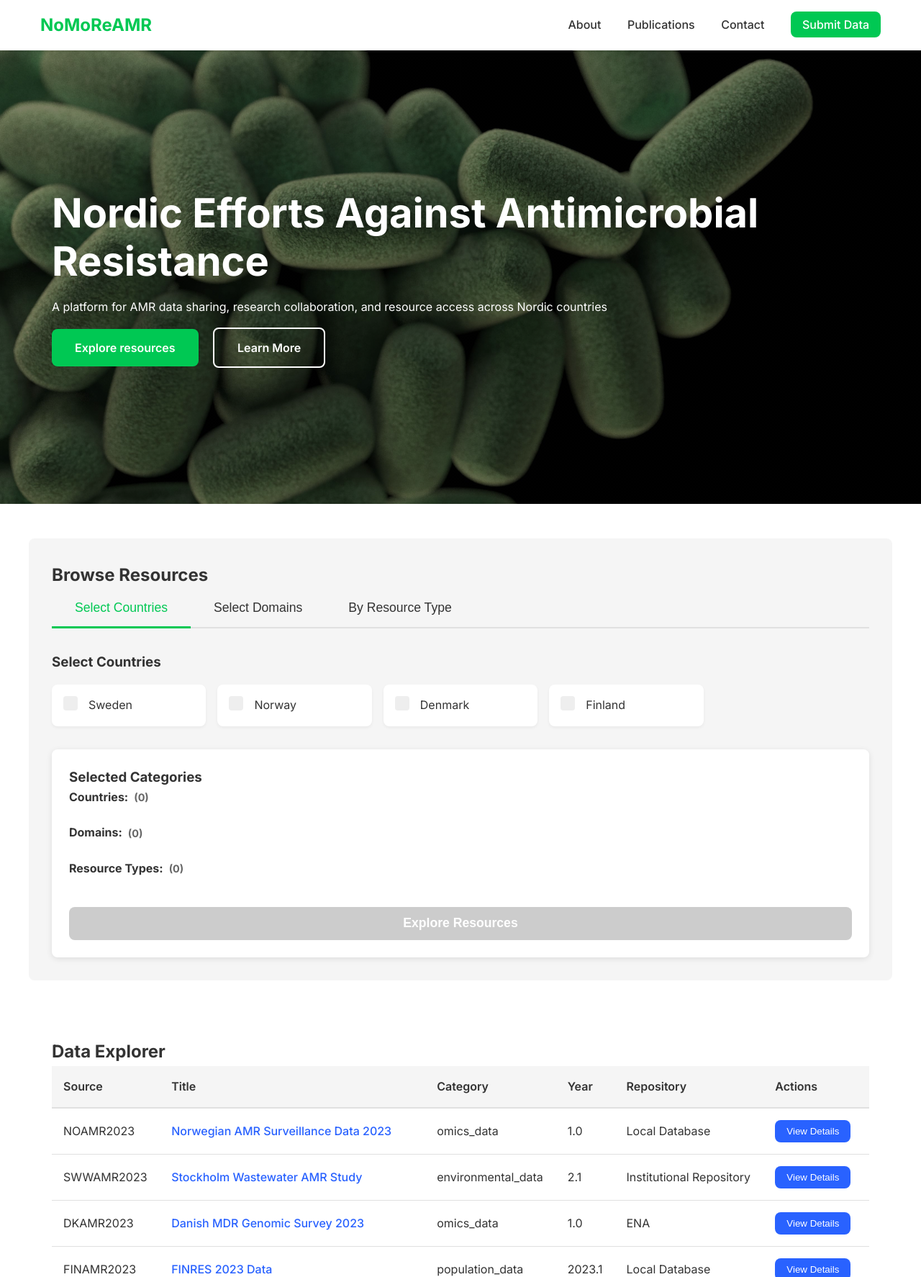
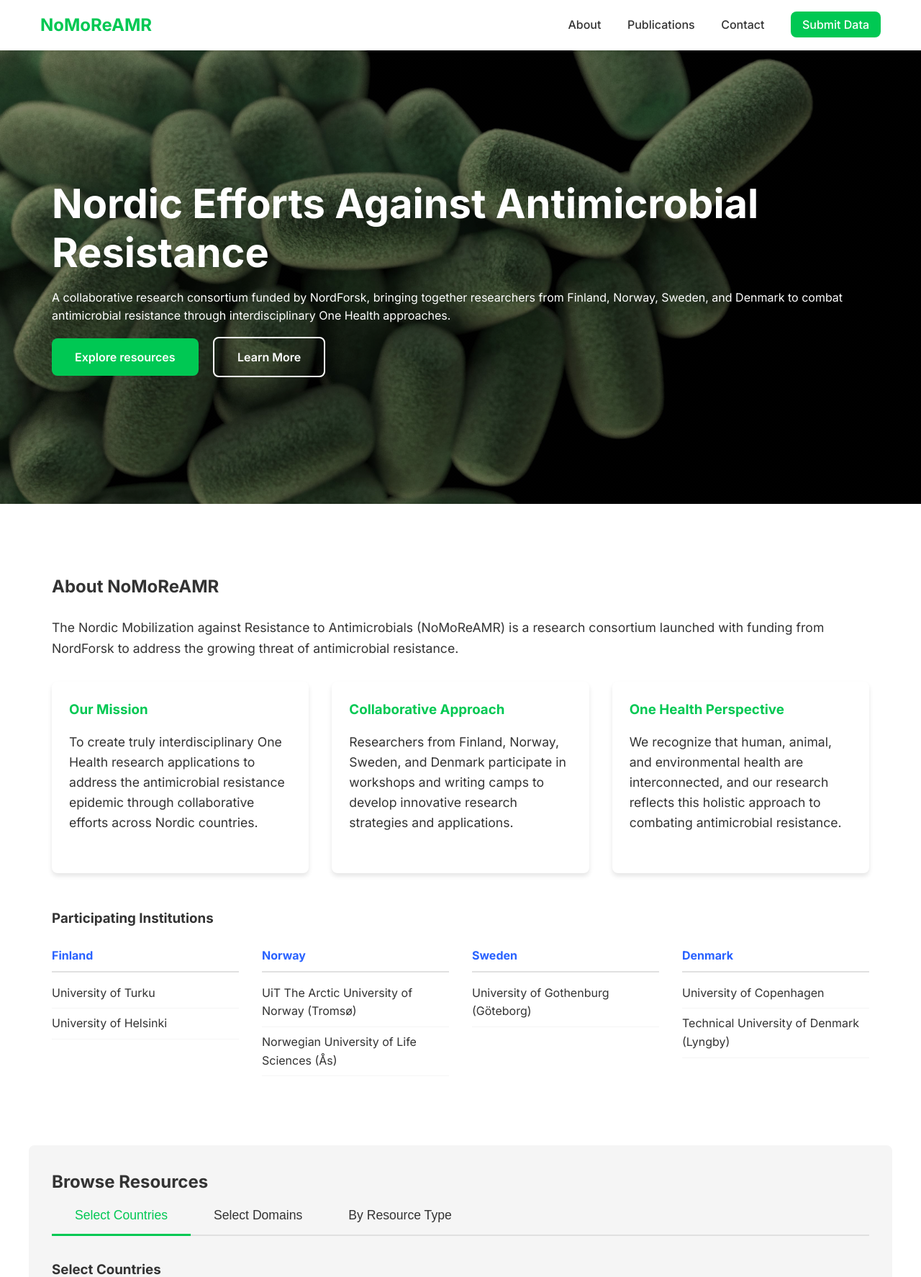
Before and after one commit to amulyabaral/nmr_catalog, a Flask app: page / in a window 1280 px wide. Shown: the top 1774 px of the page at 72% size. Run offline with Flask 3, Linux system fonts and the light colour scheme; data comes from the database, SQL or seed files in the repository.

Commit message:
new features

```diff
--- a/static/css/styles.css
+++ b/static/css/styles.css
@@ -885,3 +898,70 @@ footer {
 .view-btn:hover {
     background: #1a54f7;
 }
+
+/* About Section Styles */
+.about-section {
+    max-width: 1200px;
+    margin: 4rem auto;
+    padding: 2rem;
+}
+
+.about-section h2 {
+    margin-bottom: 1.5rem;
+    color: var(--text-color);
+}
+
+.about-section p {
+    margin-bottom: 2rem;
+    font-size: 1.1rem;
+    line-height: 1.6;
+}
+
+.about-grid {
+    display: grid;
+    grid-template-columns: repeat(auto-fit, minmax(300px, 1fr));
+    gap: 2rem;
+    margin-bottom: 3rem;
+}
+
+.about-card {
+    background: white;
+    border-radius: var(--border-radius);
+    padding: 1.5rem;
+    box-shadow: 0 4px 6px rgba(0,0,0,0.1);
+}
+
+.about-card h3 {
+    color: var(--primary-color);
+    margin-bottom: 1rem;
+}
+
+.institutions-grid {
+    display: grid;
+    grid-template-columns: repeat(auto-fit, minmax(250px, 1fr));
+    gap: 2rem;
+    margin-top: 1.5rem;
+}
+
+.country-group h4 {
+    color: var(--secondary-color);
+    margin-bottom: 0.5rem;
+    border-bottom: 2px solid var(--gray-medium);
+    padding-bottom: 0.5rem;
+}
+
+.country-group ul {
+    list-style: none;
+}
+
+.country-group li {
+    padding: 0.5rem 0;
+    border-bottom: 1px solid var(--gray-light);
+}
+
+/* Responsive adjustments */
+@media (max-width: 768px) {
+    .about-grid, .institutions-grid {
+        grid-template-columns: 1fr;
+    }
+}
--- a/static/js/main.js
+++ b/static/js/main.js
@@ -321,6 +321,11 @@ function createResultsTable(dataPoints, title, container) {
         tr.setAttribute('data-category', point.getAttribute('data-category'));
         tr.setAttribute('data-subcategory', point.getAttribute('data-subcategory'));
 
+        // Add data-type attribute if available
+        if (point.hasAttribute('data-data-type')) {
+            tr.setAttribute('data-data-type', point.getAttribute('data-data-type'));
+        }
+
         // Title with link
         const titleCell = document.createElement('td');
         const titleLink = document.createElement('a');
@@ -405,11 +410,13 @@ function renderHierarchyTree(hierarchy, selectedResourceTypes) {
     }
 }
 
-function createHierarchyNode(name, details, selectedResourceTypes) {
+function createHierarchyNode(name, details, selectedResourceTypes, parentPath = []) {
     const isSelected = selectedResourceTypes.includes(name);
+    const currentPath = [...parentPath, name];
 
     const node = document.createElement('div');
     node.className = `hierarchy-node ${isSelected ? 'selected' : ''}`;
+    node.setAttribute('data-path', currentPath.join('/'));
 
     const nodeHeader = document.createElement('div');
     nodeHeader.className = 'node-header';
@@ -417,7 +424,7 @@ function createHierarchyNode(name, details, selectedResourceTypes) {
 
     // Make node header clickable to filter results
     nodeHeader.addEventListener('click', function() {
-        filterAndHighlightCategory(name);
+        filterAndHighlightCategory(name, currentPath);
     });
 
     node.appendChild(nodeHeader);
@@ -428,19 +435,60 @@ function createHierarchyNode(name, details, selectedResourceTypes) {
         childrenContainer.className = 'node-children';
 
         for (const [subName, subDetails] of Object.entries(details.sub_categories)) {
+            // Create subcategory node
+            const subPath = [...currentPath, subName];
             const subNode = document.createElement('div');
             subNode.className = 'hierarchy-subnode';
+            subNode.setAttribute('data-path', subPath.join('/'));
 
             const subHeader = document.createElement('div');
             subHeader.className = 'subnode-header';
             subHeader.textContent = subName;
 
             // Make subnode header clickable to filter results
-            subHeader.addEventListener('click', function() {
-                filterAndHighlightSubcategory(name, subName);
+            subHeader.addEventListener('click', function(e) {
+                e.stopPropagation(); // Prevent parent node click
+                filterAndHighlightSubcategory(name, subName, subPath);
             });
 
             subNode.appendChild(subHeader);
+
+            // If this subcategory has further children, recursively add them
+            if (Array.isArray(subDetails)) {
+                const subChildrenContainer = document.createElement('div');
+                subChildrenContainer.className = 'node-children';
+
+                // Process array of subcategories
+                subDetails.forEach(item => {
+                    if (typeof item === 'object') {
+                        // Handle nested objects
+                        for (const [deepName, deepDetails] of Object.entries(item)) {
+                            const deepPath = [...subPath, deepName];
+                            const deepNode = createDeepNode(deepName, deepDetails, deepPath);
+                            subChildrenContainer.appendChild(deepNode);
+                        }
+                    } else if (typeof item === 'string') {
+                        // Handle string items
+                        const leafPath = [...subPath, item];
+                        const leafNode = createLeafNode(item, leafPath);
+                        subChildrenContainer.appendChild(leafNode);
+                    }
+                });
+
+                subNode.appendChild(subChildrenContainer);
+            } else if (typeof subDetails === 'object' && !Array.isArray(subDetails)) {
+                // Handle direct object subcategories
+                const subChildrenContainer = document.createElement('div');
+                subChildrenContainer.className = 'node-children';
+
+                for (const [deepName, deepDetails] of Object.entries(subDetails)) {
+                    const deepPath = [...subPath, deepName];
+                    const deepNode = createDeepNode(deepName, deepDetails, deepPath);
+                    subChildrenContainer.appendChild(deepNode);
+                }
+
+                subNode.appendChild(subChildrenContainer);
+            }
 
             // Add to container
             childrenContainer.appendChild(subNode);
@@ -452,15 +500,76 @@ function createHierarchyNode(name, details, selectedResourceTypes) {
     return node;
 }
 
-function filterAndHighlightCategory(category) {
+function createDeepNode(name, details, path) {
+    const node = document.createElement('div');
+    node.className = 'hierarchy-deepnode';
+    node.setAttribute('data-path', path.join('/'));
+
+    const nodeHeader = document.createElement('div');
+    nodeHeader.className = 'deepnode-header';
+    nodeHeader.textContent = name;
+
+    // Make deep node header clickable
+    nodeHeader.addEventListener('click', function(e) {
+        e.stopPropagation(); // Prevent parent clicks
+        filterByDeepCategory(path);
+    });
+
+    node.appendChild(nodeHeader);
+
+    // If there are further children
+    if (Array.isArray(details)) {
+        const childrenContainer = document.createElement('div');
+        childrenContainer.className = 'node-children';
+
+        details.forEach(item => {
+            if (typeof item === 'string') {
+                const leafPath = [...path, item];
+                const leafNode = createLeafNode(item, leafPath);
+                childrenContainer.appendChild(leafNode);
+            } else if (typeof item === 'object') {
+                for (const [leafName, leafDetails] of Object.entries(item)) {
+                    const leafPath = [...path, leafName];
+                    const leafNode = createLeafNode(leafName, leafPath);
+                    childrenContainer.appendChild(leafNode);
+                }
+            }
+        });
+
+        node.appendChild(childrenContainer);
+    }
+
+    return node;
+}
+
+function createLeafNode(name, path) {
+    const node = document.createElement('div');
+    node.className = 'hierarchy-leafnode';
+    node.setAttribute('data-path', path.join('/'));
+
+    const nodeHeader = document.createElement('div');
+    nodeHeader.className = 'leafnode-header';
+    nodeHeader.textContent = name;
+
+    // Make leaf node header clickable
+    nodeHeader.addEventListener('click', function(e) {
+        e.stopPropagation(); // Prevent parent clicks
+        filterByLeafCategory(path);
+    });
+
+    node.appendChild(nodeHeader);
+    return node;
+}
+
+function filterAndHighlightCategory(category, path) {
+    // Reset all selections
+    resetAllSelections();
+
     // Highlight the selected category in the hierarchy
-    document.querySelectorAll('.hierarchy-node').forEach(node => {
-        if (node.querySelector('.node-header').textContent === category) {
-            node.classList.add('selected');
-        } else {
-            node.classList.remove('selected');
-        }
-    });
+    const selectedNode = document.querySelector(`.hierarchy-node[data-path="${path.join('/')}"]`);
+    if (selectedNode) {
+        selectedNode.classList.add('selected');
+    }
 
     // Filter results to show only this category
     const resourceTypeSections = document.querySelectorAll('.resource-type-section');
@@ -474,17 +583,27 @@ function filterAndHighlightCategory(category) {
             section.style.display = 'none';
         }
     });
+
+    // Update active filters display
+    updateActiveFilters([{ type: 'category', value: category }]);
 }
 
-function filterAndHighlightSubcategory(resourceType, subcategory) {
+function filterAndHighlightSubcategory(resourceType, subcategory, path) {
+    // Reset all selections
+    resetAllSelections();
+
     // Highlight the selected subcategory in the hierarchy
-    document.querySelectorAll('.subnode-header').forEach(header => {
-        if (header.textContent === subcategory) {
-            header.classList.add('selected');
-        } else {
-            header.classList.remove('selected');
+    const selectedNode = document.querySelector(`.hierarchy-subnode[data-path="${path.join('/')}"]`);
+    if (selectedNode) {
+        selectedNode.classList.add('selected');
+
+        // Also highlight parent
+        const parentPath = path.slice(0, -1).join('/');
+        const parentNode = document.querySelector(`.hierarchy-node[data-path="${parentPath}"]`);
+        if (parentNode) {
+            parentNode.classList.add('selected');
         }
-    });
+    }
 
     // Filter results to show only this subcategory
     const tableId = `results-table-${resourceType.replace(/\s+/g, '-').toLowerCase()}`;
@@ -497,6 +616,127 @@ function filterAndHighlightSubcategory(resourceType, subcategory) {
             row.style.display = 'none';
         }
     });
+
+    // Update active filters display
+    updateActiveFilters([
+        { type: 'category', value: resourceType },
+        { type: 'subcategory', value: subcategory }
+    ]);
+}
+
+function filterByDeepCategory(path) {
+    // Reset all selections
+    resetAllSelections();
+
+    // Get the resource type (first element in path)
+    const resourceType = path[0];
+    // Get the category (second element in path)
+    const category = path[1];
+    // Get the subcategory (third element in path)
+    const subcategory = path[2];
+    // Get the deep category (last element in path)
+    const deepCategory = path[path.length - 1];
+
+    // Highlight the selected node in the hierarchy
+    const selectedNode = document.querySelector(`[data-path="${path.join('/')}"]`);
+    if (selectedNode) {
+        selectedNode.classList.add('selected');
+
+        // Also highlight parents
+        for (let i = 1; i < path.length; i++) {
+            const parentPath = path.slice(0, i).join('/');
+            const parentNode = document.querySelector(`[data-path="${parentPath}"]`);
+            if (parentNode) {
+                parentNode.classList.add('selected');
+            }
+        }
+    }
+
+    // Filter results
+    const tableId = `results-table-${resourceType.replace(/\s+/g, '-').toLowerCase()}`;
+    const rows = document.querySelectorAll(`#${tableId} tbody tr`);
+
+    rows.forEach(row => {
+        // Check if the row matches all criteria in the path
+        const rowCategory = row.getAttribute('data-category');
+        const rowSubcategory = row.getAttribute('data-subcategory');
+        const rowDataType = row.getAttribute('data-data-type');
+
+        // Match based on available data attributes
+        if (rowCategory === category &&
+            (subcategory === undefined || rowSubcategory === subcategory) &&
+            (rowDataType && rowDataType.includes(deepCategory))) {
+            row.style.display = '';
+        } else {
+            row.style.display = 'none';
+        }
+    });
+
+    // Update active filters
+    const filters = path.map((item, index) => {
+        let type;
+        if (index === 0) type = 'category';
+        else if (index === 1) type = 'subcategory';
+        else if (index === 2) type = 'data-type';
+        else type = 'deep-filter';
+
+        return { type, value: item };
+    });
+
+    updateActiveFilters(filters);
+}
+
+function filterByLeafCategory(path) {
+    // Similar to filterByDeepCategory but for leaf nodes
+    filterByDeepCategory(path); // Reuse the same logic
+}
+
+function resetAllSelections() {
+    // Remove selected class from all nodes
+    document.querySelectorAll('.hierarchy-node, .hierarchy-subnode, .hierarchy-deepnode, .hierarchy-leafnode').forEach(node => {
+        node.classList.remove('selected');
+    });
+
+    document.querySelectorAll('.node-header, .subnode-header, .deepnode-header, .leafnode-header').forEach(header => {
+        header.classList.remove('selected');
+    });
+}
+
+function updateActiveFilters(filters) {
+    const activeFiltersContainer = document.getElementById('active-filter-tags');
+    activeFiltersContainer.innerHTML = '';
+
+    filters.forEach(filter => {
+        const filterTag = document.createElement('div');
+        filterTag.className = 'filter-tag';
+        filterTag.innerHTML = `
+            <span class="filter-type">${filter.type}:</span> ${filter.value}
+            <span class="remove-filter" data-type="${filter.type}" data-value="${filter.value}">&times;</span>
+        `;
+
+        // Add click handler to remove filter
+        filterTag.querySelector('.remove-filter').addEventListener('click', function() {
+            // Clear this filter
+            resetAllSelections();
+
+            // Refresh results
+            const selectedResourceTypes = Array.from(document.querySelectorAll('#selected-resource-types .selected-tag'))
+                .map(tag => tag.getAttribute('data-value'));
+
+            filterAndStratifyResults(
+                Array.from(document.querySelectorAll('#selected-countries .selected-tag'))
+                    .map(tag => tag.getAttribute('data-value')),
+                Array.from(document.querySelectorAll('#selected-domains .selected-tag'))
+                    .map(tag => tag.getAttribute('data-value')),
+                selectedResourceTypes
+            );
+        });
+
+        activeFiltersContainer.appendChild(filterTag);
+    });
+
+    // Show active filters container if there are filters
+    document.querySelector('.active-filters').style.display = filters.length > 0 ? 'flex' : 'none';
 }
 
 function setupViewButtons() {
--- a/templates/index.html
+++ b/templates/index.html
@@ -25,13 +25,71 @@
     <header class="hero">
         <div class="hero-content">
             <h1>Nordic Efforts Against Antimicrobial Resistance</h1>
-            <p>A platform for AMR data sharing, research collaboration, and resource access across Nordic countries</p>
+            <p>A collaborative research consortium funded by NordForsk, bringing together researchers from Finland, Norway, Sweden, and Denmark to combat antimicrobial resistance through interdisciplinary One Health approaches.</p>
             <div class="hero-buttons">
                 <a href="#browse-section" class="primary-btn">Explore resources</a>
                 <a href="#learn" class="secondary-btn">Learn More</a>
             </div>
         </div>
     </header>
+
+    <section id="about" class="about-section">
+        <div class="container">
+            <h2>About NoMoReAMR</h2>
+            <p>The Nordic Mobilization against Resistance to Antimicrobials (NoMoReAMR) is a research consortium launched with funding from NordForsk to address the growing threat of antimicrobial resistance.</p>
+
+            <div class="about-grid">
+                <div class="about-card">
+                    <h3>Our Mission</h3>
+                    <p>To create truly interdisciplinary One Health research applications to address the antimicrobial resistance epidemic through collaborative efforts across Nordic countries.</p>
+                </div>
+
+                <div class="about-card">
+                    <h3>Collaborative Approach</h3>
+                    <p>Researchers from Finland, Norway, Sweden, and Denmark participate in workshops and writing camps to develop innovative research strategies and applications.</p>
+                </div>
+
+                <div class="about-card">
+                    <h3>One Health Perspective</h3>
+                    <p>We recognize that human, animal, and environmental health are interconnected, and our research reflects this holistic approach to combating antimicrobial resistance.</p>
+                </div>
+            </div>
+
+            <h3>Participating Institutions</h3>
+            <div class="institutions-grid">
+                <div class="country-group">
+                    <h4>Finland</h4>
+                    <ul>
+                        <li>University of Turku</li>
+                        <li>University of Helsinki</li>
+                    </ul>
+                </div>
+
+                <div class="country-group">
+                    <h4>Norway</h4>
+                    <ul>
+                        <li>UiT The Arctic University of Norway (Tromsø)</li>
+                        <li>Norwegian University of Life Sciences (Ås)</li>
+                    </ul>
+                </div>
+
+                <div class="country-group">
+                    <h4>Sweden</h4>
+                    <ul>
+                        <li>University of Gothenburg (Göteborg)</li>
+                    </ul>
+                </div>
+
+                <div class="country-group">
+                    <h4>Denmark</h4>
+                    <ul>
+                        <li>University of Copenhagen</li>
+                        <li>Technical University of Denmark (Lyngby)</li>
+                    </ul>
+                </div>
+            </div>
+        </div>
+    </section>
 
     <main>
         <!-- Browse Section -->
@@ -175,6 +233,7 @@
                             data-resource-type="{{ point.resource_type }}"
                             data-category="{{ point.category }}"
                             data-subcategory="{{ point.subcategory }}"
+                            data-data-type="{{ point.data_type }}"
                             data-tags="{{ point.keywords }}"
                             data-year="{{ point.metadata_obj.version|default('N/A') }}"
                             data-title="{{ point.metadata_obj.title|default(point.data_source_id) }}"
@@ -212,7 +271,16 @@
         <div class="footer-content">
             <div class="footer-section">
                 <h4>NoMoReAMR</h4>
-                <p>A collaborative initiative to combat antimicrobial resistance in Nordic countries</p>
+                <p>A collaborative initiative funded by NordForsk to combat antimicrobial resistance through interdisciplinary One Health research across Nordic countries.</p>
+            </div>
+            <div class="footer-section">
+                <h4>Participating Institutions</h4>
+                <ul>
+                    <li>University of Turku & University of Helsinki (Finland)</li>
+                    <li>UiT The Arctic University of Norway & Norwegian University of Life Sciences (Norway)</li>
+                    <li>University of Gothenburg (Sweden)</li>
+                    <li>University of Copenhagen & Technical University of Denmark (Denmark)</li>
+                </ul>
             </div>
             <div class="footer-section">
                 <h4>Quick Links</h4>
@@ -222,8 +290,6 @@
                     <li><a href="#contact">Contact</a></li>
                 </ul>
             </div>
-            <div class="footer-section">
-            </div>
         </div>
     </footer>
 
```
Also changed, not shown: other parts of static/css/styles.css (+28 -15 lines), _reusables.yaml (+7 -7 lines).
